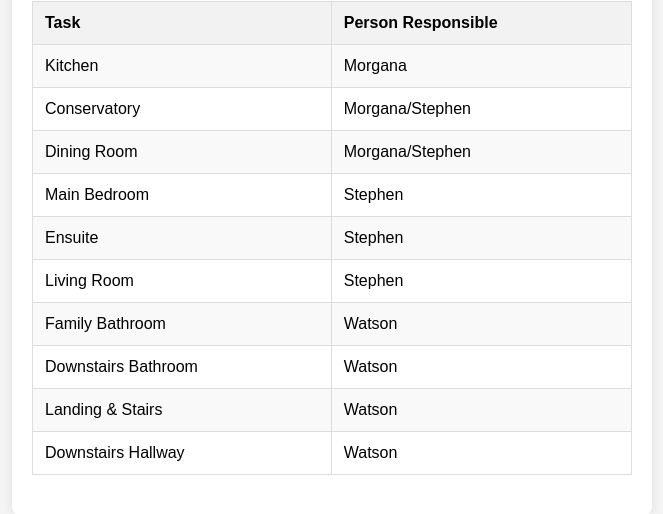
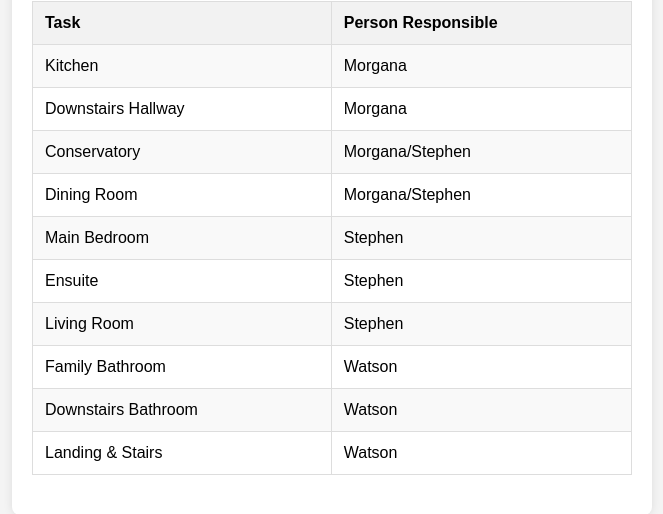
Before and after one commit to abigape/cleaning_schedule, a plain HTML site: page index.html in a window 1280 px wide. Shown: the part 192-706 px from the top of the page, without its empty margins (308-971 px from the left). Drawn offline with Linux system fonts and the light colour scheme.

Commit message:
Update index.html
Downstairs hallway to Morgana

```diff
--- a/index.html
+++ b/index.html
@@ -60,6 +60,10 @@
                 <td>Morgana</td>
             </tr>
             <tr>
+                <td>Downstairs Hallway</td>
+                <td>Morgana</td>
+            </tr>
+            <tr>
                 <td>Conservatory</td>
                 <td>Morgana/Stephen</td>
             </tr>
@@ -91,10 +95,6 @@
                 <td>Landing & Stairs</td>
                 <td>Watson</td>
             </tr>
-            <tr>
-                <td>Downstairs Hallway</td>
-                <td>Watson</td>
-            </tr>
             <!-- Add more tasks and people here -->
         </table>
     </div>
```
